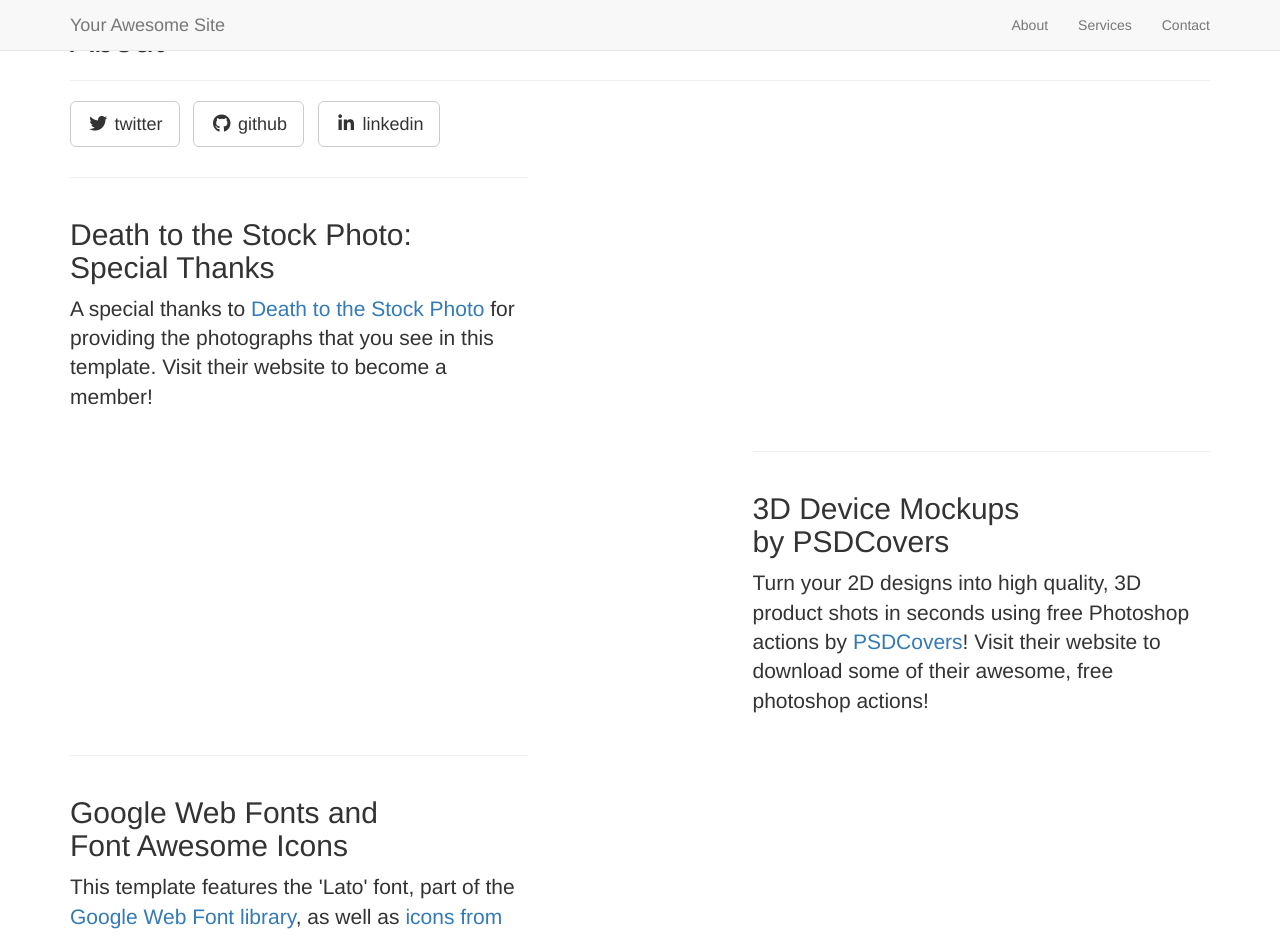
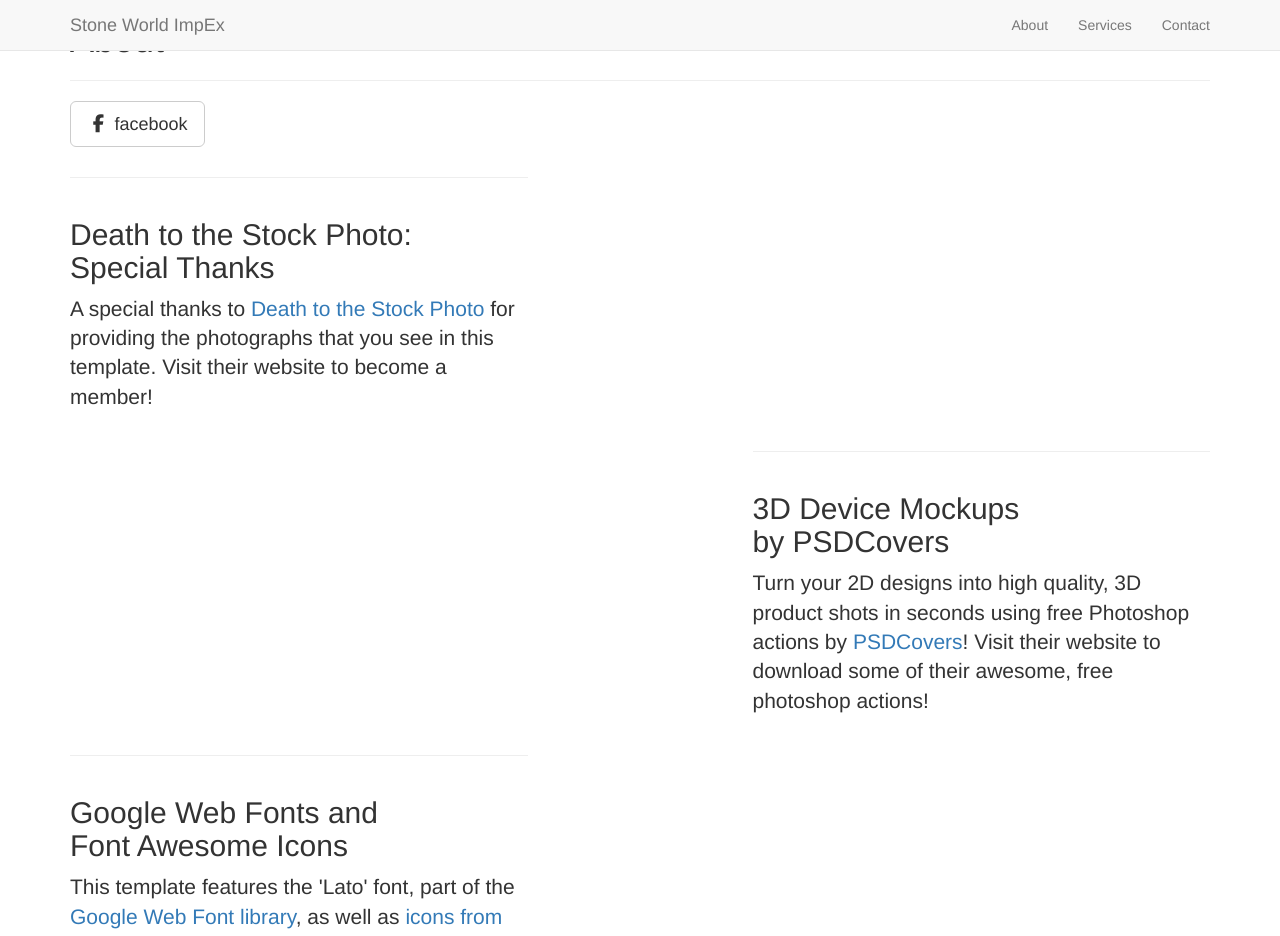
Before and after one commit to ninjapawikan/swim, a Jekyll site: the page built from about.md, in a window 1280 px wide and 1400 px high. Shown: the top 936 px of the window. Built offline with Jekyll 4.4.1, drawn with Linux system fonts in a browser that asks for light colours; nearby versions of some CDN libraries; library files that are not in the unit come from our copies; some of the changed text lies outside the part shown.

Commit message:
updated site title

```diff
--- a/_config.yml
+++ b/_config.yml
@@ -2,13 +2,10 @@
 #      Main Configs       #
 # ----------------------- #
 
-url: http://yoursite.com
-title: Your Awesome Site
-email: your-email@domain.com
-description: > # "Write an awesome description for your new site here.
-  You can edit this line in _config.yml. It will appear in your document
-  head meta (for Google search results) and in your feed.xml site
-  description."
+url: http://stoneworldimpex.com
+title: Stone World ImpEx
+email: janet_stoneworld@yahoo.com
+description: > # "Realizing the potential of Philippine made furniture int the world market, 1988 saw the humble beginnings of the company name Stoneworld Impex, which started with the production of fossil stone and later on expanded and ventured into other production line such as casted stone, fiber cast wrought iron, leather inlay, rattan can and other indigenous materials. Today, the company operation encompasses 6 productions plats with total land area of about 30,000 square meters whose designs & quality are highly acclaimed worldwide."
 
 # ----------------------- #
 #    Jekyll & Plugins     #
@@ -23,9 +20,5 @@ permalink: pretty
 # ----------------------- #
 
 social:
-  - title: twitter
-    url: https://twitter.com/SBootstrap
-  - title: github
-    url: https://github.com/IronSummitMedia/startbootstrap
-  - title: linkedin
-    url:
+  - title: facebook
+    url: https://facebook.com/stoneworldimpex
--- a/index.html
+++ b/index.html
@@ -1,5 +1,5 @@
 ---
 layout: default
-title: Landing Page
-subTitle: A Template by Start Bootstrap
+title: Stone World ImpEx
+subTitle: Transforming your Living
 ---
```
